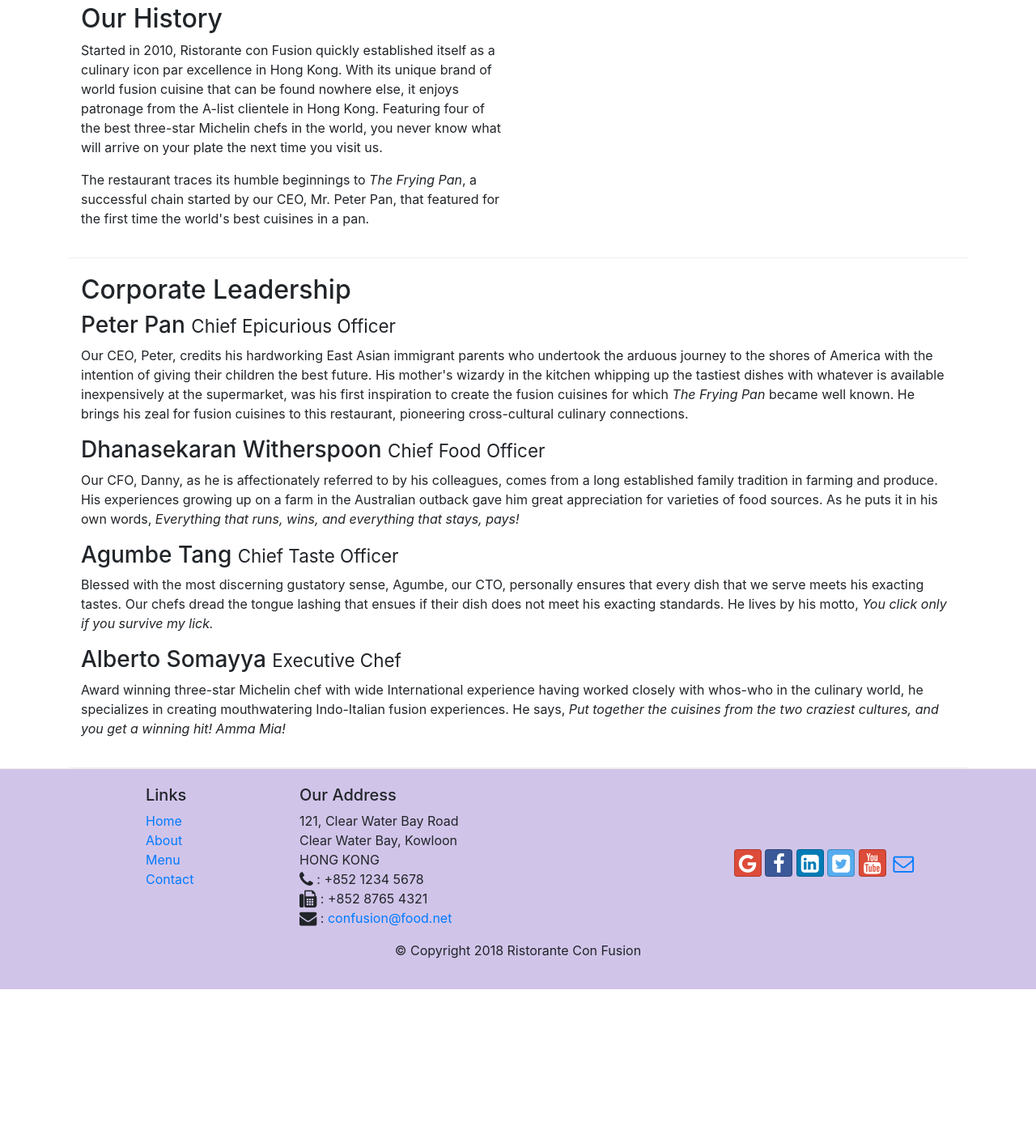
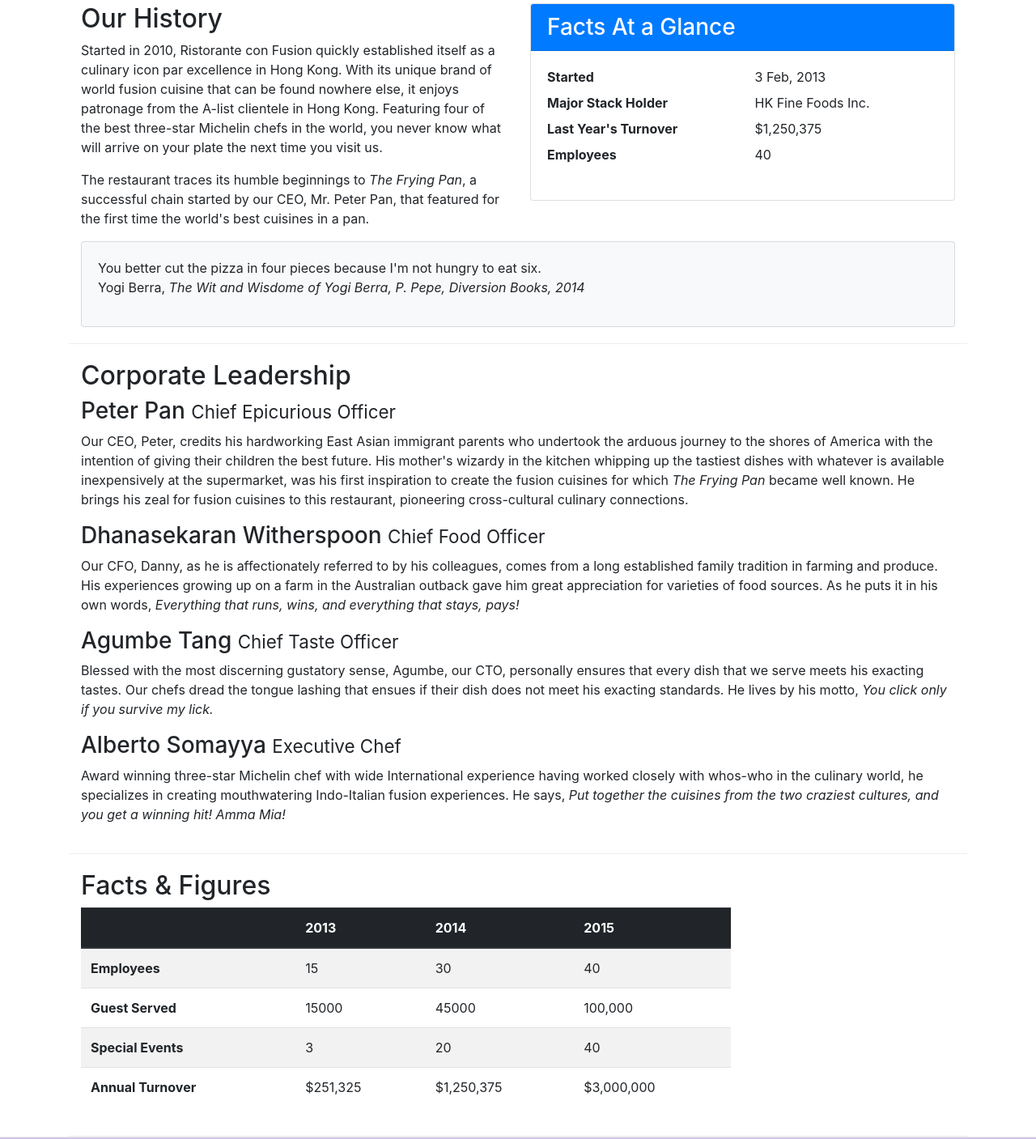
Before and after one commit to dheeraj-sahay/conFusion, a website: page aboutus.html in a window 1280 px wide. Shown: the part 481-1888 px from the top of the page at 81% size. Before the commit the page ends 1703 px from the top, so only its background shows below. Drawn offline with nearby package versions, Linux system fonts and the light colour scheme.

Commit message:
Tables and Cards

```diff
--- a/aboutus.html
+++ b/aboutus.html
@@ -65,7 +65,34 @@
                 <p>Started in 2010, Ristorante con Fusion quickly established itself as a culinary icon par excellence in Hong Kong. With its unique brand of world fusion cuisine that can be found nowhere else, it enjoys patronage from the A-list clientele in Hong Kong.  Featuring four of the best three-star Michelin chefs in the world, you never know what will arrive on your plate the next time you visit us.</p>
                 <p>The restaurant traces its humble beginnings to <em>The Frying Pan</em>, a successful chain started by our CEO, Mr. Peter Pan, that featured for the first time the world's best cuisines in a pan.</p>
             </div>
-            <div class="col-12 col-sm-6">
+            <div class="col-sm">
+                <div class="card">
+                    <h3 class="card-header bg-primary text-white">Facts At a Glance</h3>
+                    <div class="card-body">
+                        <dl class="row">
+                            <dt class="col-6">Started</dt>
+                            <dd class="col-6">3 Feb, 2013</dd>
+                            <dt class="col-6">Major Stack Holder</dt>
+                            <dd class="col-6">HK Fine Foods Inc.</dd>
+                            <dt class="col-6">Last Year's Turnover</dt>
+                            <dd class="col-6">$1,250,375</dd>
+                            <dt class="col-6">Employees</dt>
+                            <dd class="col-6">40</dd>
+                        </dl>
+                    </div>
+                </div>
+            </div>
+            <div class="col-12">
+                <div class="card card-body bg-light">
+                    <blockquote class="blockqoute">
+                        <p class="mb-0">You better cut the pizza in four pieces because I'm not hungry to eat six.</p>
+                        <footer class="blockqoute-footer">Yogi Berra,
+                            <cite title="Source Title">The Wit and Wisdome of Yogi Berra, P. Pepe,
+                                Diversion Books, 2014
+                            </cite>
+                        </footer>
+                    </blockquote>
+                </div>
             </div>
         </div>
 
@@ -82,6 +109,50 @@
                 <h3>Alberto Somayya <small>Executive Chef</small></h3>
                 <p class="d-none d-sm-block">Award winning three-star Michelin chef with wide International experience having worked closely with whos-who in the culinary world, he specializes in creating mouthwatering Indo-Italian fusion experiences. He says, <em>Put together the cuisines from the two craziest cultures, and you get a winning hit! Amma Mia!</em></p>
             </div>
+       </div>
+       <div class="row row-content">
+           <div class="col-12 col-sm-9">
+               <h2>Facts &amp; Figures</h2>
+               <div class="table-responsive">
+                   <table class="table table-striped">
+                       <thead class="thead-dark">
+                           <tr>
+                               <th>&nbsp;</th>
+                               <th>2013</th>
+                               <th>2014</th>
+                               <th>2015</th>
+                           </tr>
+                       </thead>
+                       <tbody>
+                           <tr>
+                               <th>Employees</th>
+                               <td>15</td>
+                               <td>30</td>
+                               <td>40</td>
+                           </tr>
+                           <tr>
+                               <th>Guest Served</th>
+                               <td>15000</td>
+                               <td>45000</td>
+                               <td>100,000</td>
+                           </tr>
+                           <tr>
+                               <th>Special Events</th>
+                               <td>3</td>
+                               <td>20</td>
+                               <td>40</td>
+                           </tr>
+                           <tr>
+                               <th>Annual Turnover</th>
+                               <td>$251,325</td>
+                               <td>$1,250,375</td>
+                               <td>$3,000,000</td>
+                           </tr>
+                       </tbody>
+                   </table>
+               </div>
+           </div>
+           <div class="col-12 col-sm-3"></div>
        </div>
 
     </div>
```
